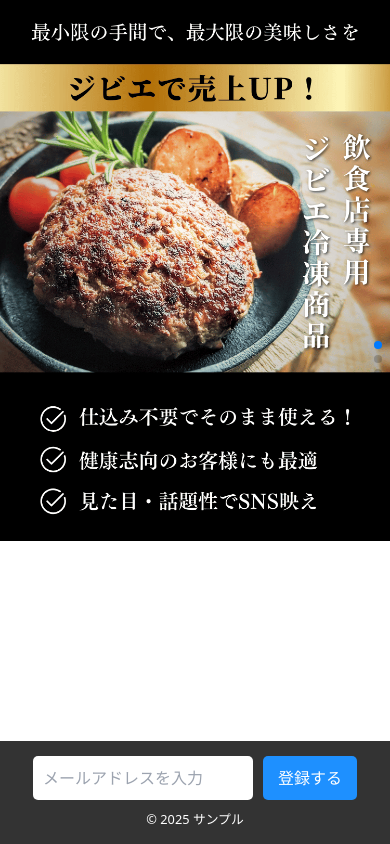
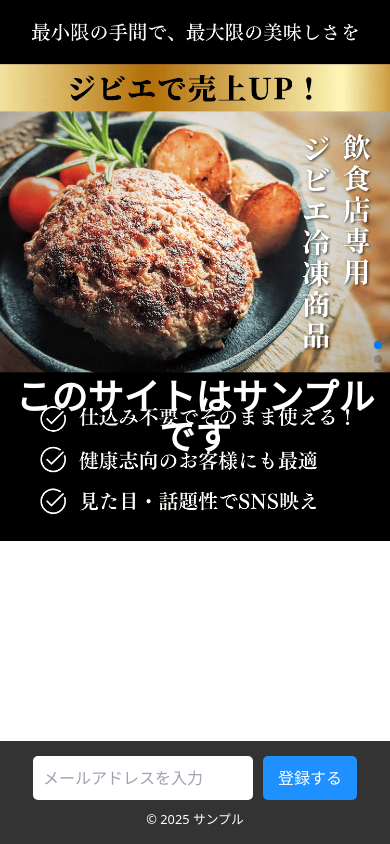
Before and after one commit to Yoosuke/gibie, a plain HTML site: page index.html in a window 390 px wide. Drawn offline with nearby package versions, Linux system fonts and the light colour scheme.

Commit message:
respons xy

```diff
--- a/index.html
+++ b/index.html
@@ -41,6 +41,7 @@
             background-repeat: no-repeat;
             width: 100vw;
             height: 100vh;
+            padding-bottom: 20px; /* 縦サイズが足りない場合に余白を確保 */
         }
 
         .bottom-container {
@@ -94,6 +95,7 @@
             }
             .swiper-slide.has-bg {
                 background-size: contain;
+                padding-bottom: 20px; /* モバイルでも余白を確保 */
             }
         }
     </style>
@@ -111,6 +113,17 @@
         </form>
         <p class="copyright">© 2025 サンプル</p>
     </div>
+
+    <div id="tracking-container" style="display:none;"></div>
+
+    <script>
+    fetch('tracking.html')
+    .then(response => response.text())
+    .then(data => {
+        document.getElementById('tracking-container').innerHTML = data;
+    })
+    .catch(error => console.error('Error loading tracking script:', error));
+    </script>
 
     <script>
         document.addEventListener("DOMContentLoaded", async function () {
--- a/sections/section1.html
+++ b/sections/section1.html
@@ -1,4 +1,4 @@
 <div class="flex flex-col items-center text-center">
-    <h2 class="text-4xl font-bold text-white"></h2>
+    <h2 class="text-4xl font-bold text-white">このサイトはサンプルです</h2>
     <p class="text-lg"></p>
 </div>
```
